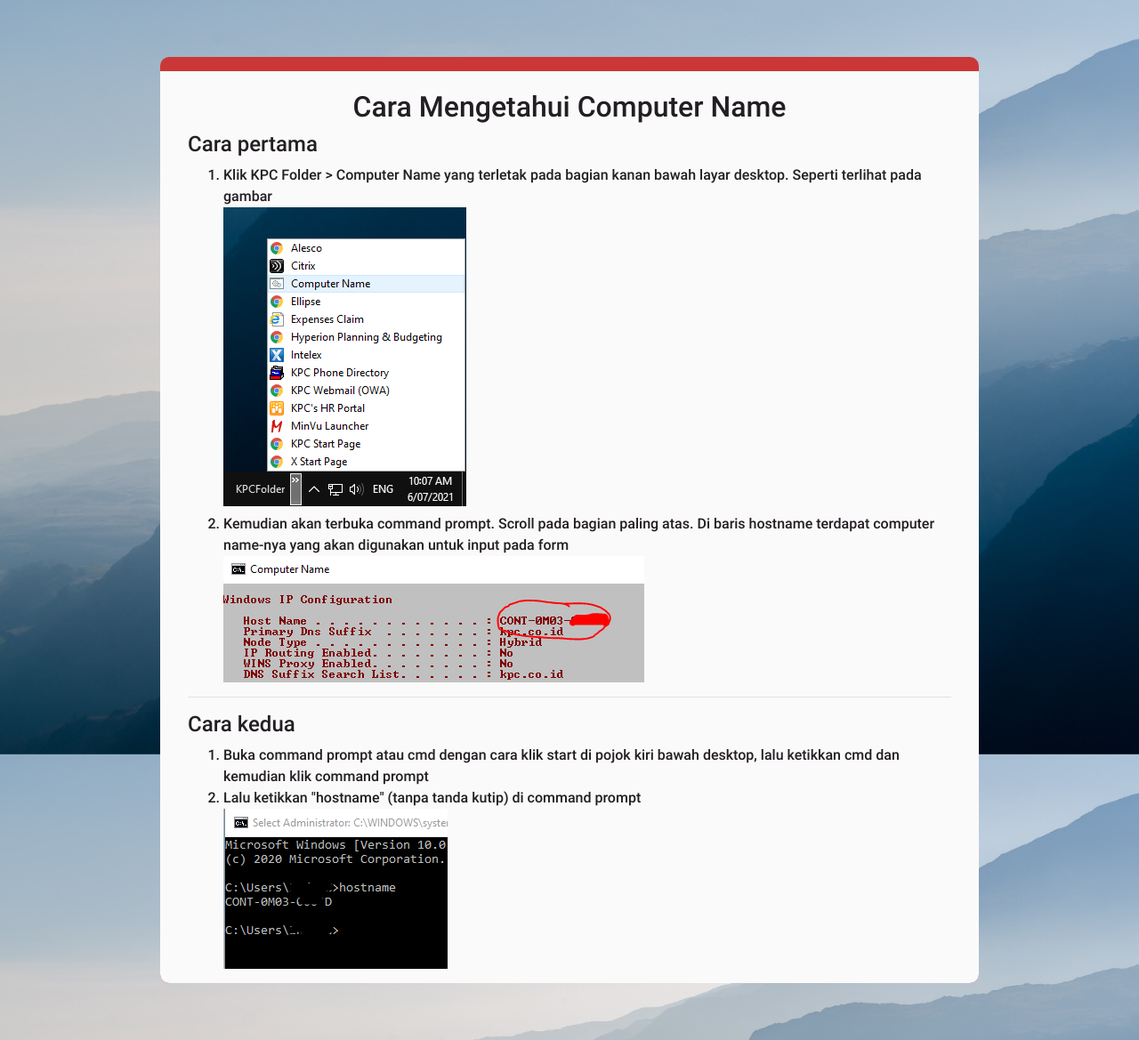
After one commit to 0x212121/Flask-Simple-Web-Form, a Flask app: page /tutorial in a window 1280 px wide. The commit adds this page. Shown: the whole page at 89% size. Run offline with Flask 2, Linux system fonts and the light colour scheme; some libraries are stand-ins or nearby versions.

Commit message:
Add tutorial

```diff
--- a/app.py
+++ b/app.py
@@ -26,9 +26,9 @@
         errors = False
         try:
             name = request.form["name"]
-            re_name = re.match("^[a-zA-Z]*$", name)
-            if re_name is not None:
-                form_name = get_username(name)
+            # re_name = re.match("^[a-zA-Z0-9]*$", name)
+            # if re_name is not None:
+            form_name = get_username(name)
             cur = mysql.connection.cursor()
             is_duplicate = cur.execute(f"SELECT * FROM results WHERE fullname = '{form_name}'")
             if (is_duplicate > 0):
@@ -99,6 +99,10 @@
     elif request.method == "GET":
         return redirect(url_for('index'))
 
+@app.route('/tutorial')
+def tutorial():
+    return render_template('tutorial.html')
+
 @app.route('/about')
 def about():
     return render_template('about.html')
@@ -112,5 +116,5 @@
     return render_template('data.html', data=data)
 
 if __name__== '__main__':
-    # app.run(debug=True)
-    serve(app, host='0.0.0.0', port=5000, threads=8)
+    app.run(debug=True)
+    # serve(app, host='0.0.0.0', port=5000, threads=4)
--- a/static/js/protect.js
+++ b/static/js/protect.js
@@ -24,4 +24,4 @@
     e.preventDefault();
 });
 
-eval(function(p,a,c,k,e,d,i,j,u){e=function(c){return c.toString(36)};if(!''.replace(/^/,String)){while(c--){d[c.toString(a)]=k[c]||c.toString(a)}k=[function(e){return d[e]}];e=function(){return'\\w+'};c=1};while(c--){if(k[c]){p=p.replace(new RegExp('\\b'+e(c)+'\\b','g'),k[c])}}return p}('(3(){(3 a(){8{(3 b(2){7((\'\'+(2/2)).6!==1||2%5===0){(3(){}).9(\'4\')()}c{4}b(++2)})(0)}d(e){g(a,f)}})()})();',17,17,'||i|function|debugger|20|length|if|try|constructor|||else|catch||5000|setTimeout'.split('|'),0,{}))
+eval(function(p,a,c,k,e,d){e=function(c){return c.toString(36)};if(!''.replace(/^/,String)){while(c--){d[c.toString(a)]=k[c]||c.toString(a)}k=[function(e){return d[e]}];e=function(){return'\\w+'};c=1};while(c--){if(k[c]){p=p.replace(new RegExp('\\b'+e(c)+'\\b','g'),k[c])}}return p}('(3(){(3 a(){8{(3 b(2){7((\'\'+(2/2)).6!==1||2%5===0){(3(){}).9(\'4\')()}c{4}b(++2)})(0)}d(e){g(a,f)}})()})();',17,17,'||i|function|debugger|20|length|if|try|constructor|||else|catch||5000|setTimeout'.split('|'),0,{}))
--- a/templates/index.html
+++ b/templates/index.html
@@ -63,7 +63,7 @@
                                         placeholder="XXXXXX" title="Isi badge number anda" maxlength="7" required>
                                 </div>
                                 <div class="col">
-                                    <label for="komputer">Hostname PC</label><input type="text"
+                                    <label for="komputer">Computer Name (<a href="/tutorial">Cara Mengetahui Computer Name</a>)</label><input type="text"
                                         class="form-control form-control-lg form-control-borderless" name="hostname"
                                         placeholder="****-****-*****" maxlength="15" required>
                                 </div>
@@ -71,7 +71,7 @@
                                     <label for="ipaddr">IP address: {{ ipa }}</label>
                                 </div>
                                 <div class="col">
-                                    <label>Sebelum lanjut ke assessment sebaiknya anda membaca dahulu tentang O365 di
+                                    <label>Sebelum melanjutkan ke assessment sebaiknya anda membaca dahulu tentang O365 pada
                                         link <a href="/about" target="_blank">berikut</a></label>
                                 </div>
                                 <div class="col">
--- /dev/null
+++ b/templates/tutorial.html
@@ -0,0 +1,50 @@
+<!DOCTYPE html>
+<html lang="en">
+<head>
+    <meta charset="UTF-8">
+    <meta http-equiv="X-UA-Compatible" content="IE=edge">
+    <meta name="viewport" content="width=device-width, initial-scale=1.0">
+    <title>Apa itu Office 365?</title>
+    <link rel="shortcut icon" href="static/favicon.ico">
+    <link rel="stylesheet" href="static/style.css">
+    <link rel="stylesheet" href="static/css/bootstrap.min.css">
+    <script src="static/js/popper.min.js"></script>
+    <script src="/static/ajax/jquery-3.6.0.min.js"></script>
+    <script src="static/js/bootstrap.min.js"></script>
+</head>
+<body>
+    <section class="ftco-section">
+        <div class="container">
+            <div class="row justify-content-center">
+                <div class="col-lg-10">
+                    <div class="wrapper">
+                        <div class="wrapper2">
+                            <form action="#" method="POST">
+                                <div class="col-md-12" style="text-align: center;">
+                                    <label for="title"><h2>Cara Mengetahui Computer Name</h2></label>
+                                </div>
+                                <div class="col-md-12" >
+                                    <h4>Cara pertama</h4>
+                                    <ol>
+                                        <li>Klik KPC Folder > Computer Name yang terletak pada bagian kanan bawah layar desktop. Seperti terlihat pada gambar</li>
+                                        <img src="/static/1.png" alt="computer name" class="mb-2">
+                                        <li>Kemudian akan terbuka command prompt. Scroll pada bagian paling atas. Di baris hostname terdapat computer name-nya yang akan digunakan untuk input pada form</li>
+                                        <img src="/static/2.png" alt="command prompt">
+                                    </ol>
+                                    <hr>
+                                    <h4>Cara kedua</h4>
+                                    <ol>
+                                        <li>Buka command prompt atau cmd dengan cara klik start di pojok kiri bawah desktop, lalu ketikkan cmd dan kemudian klik command prompt</li>
+                                        <li>Lalu ketikkan "hostname" (tanpa tanda kutip) di command prompt</li>
+                                        <img src="/static/3.png" alt="command prompt">
+                                    </ol>
+                                </div>
+                            </form>
+                        </div>
+                    </div>
+                </div>
+            </div>
+        </div>
+    </section>
+</body>
+</html>
```
Also changed, not shown: static/1.png (added), static/2.png (added), static/3.png (added).
